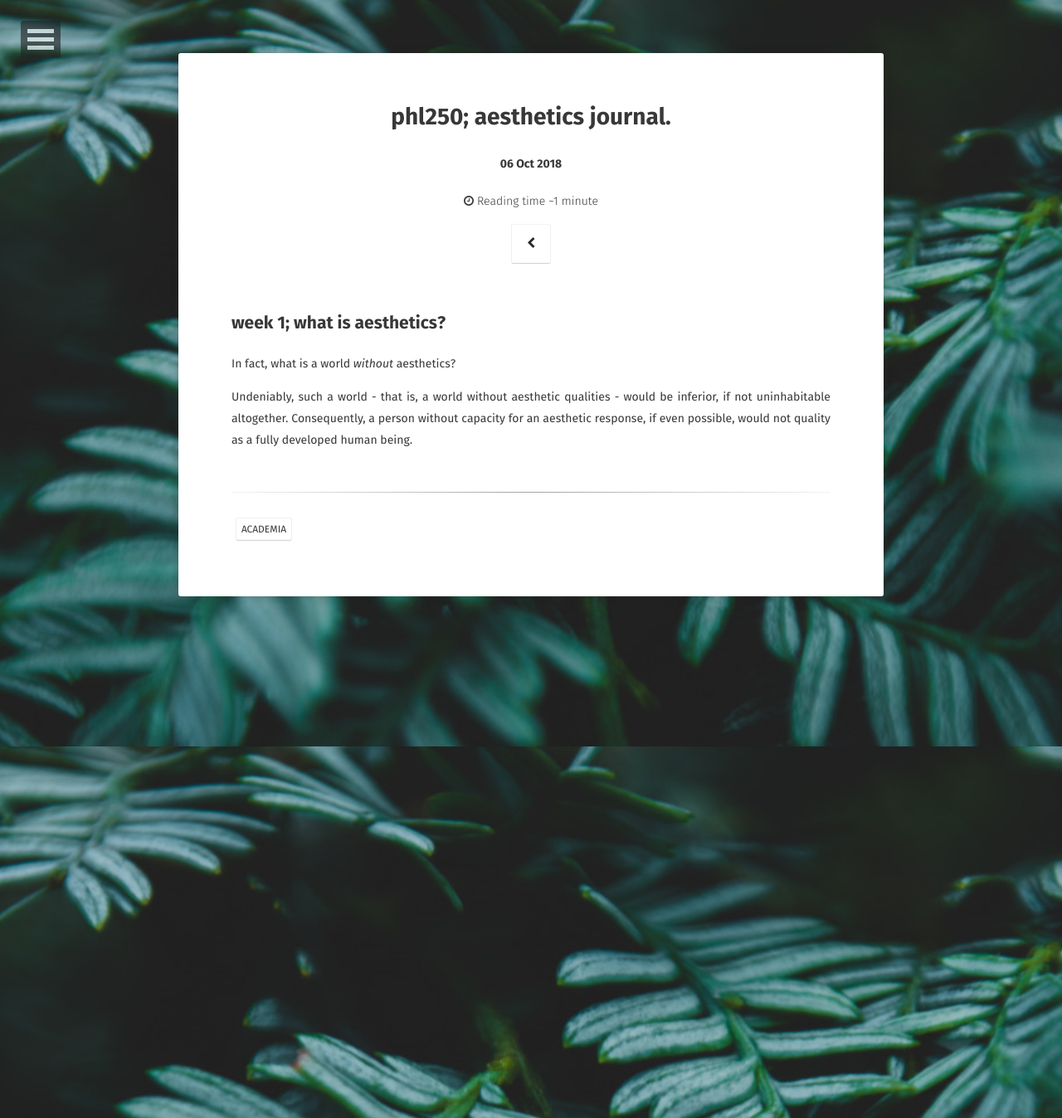
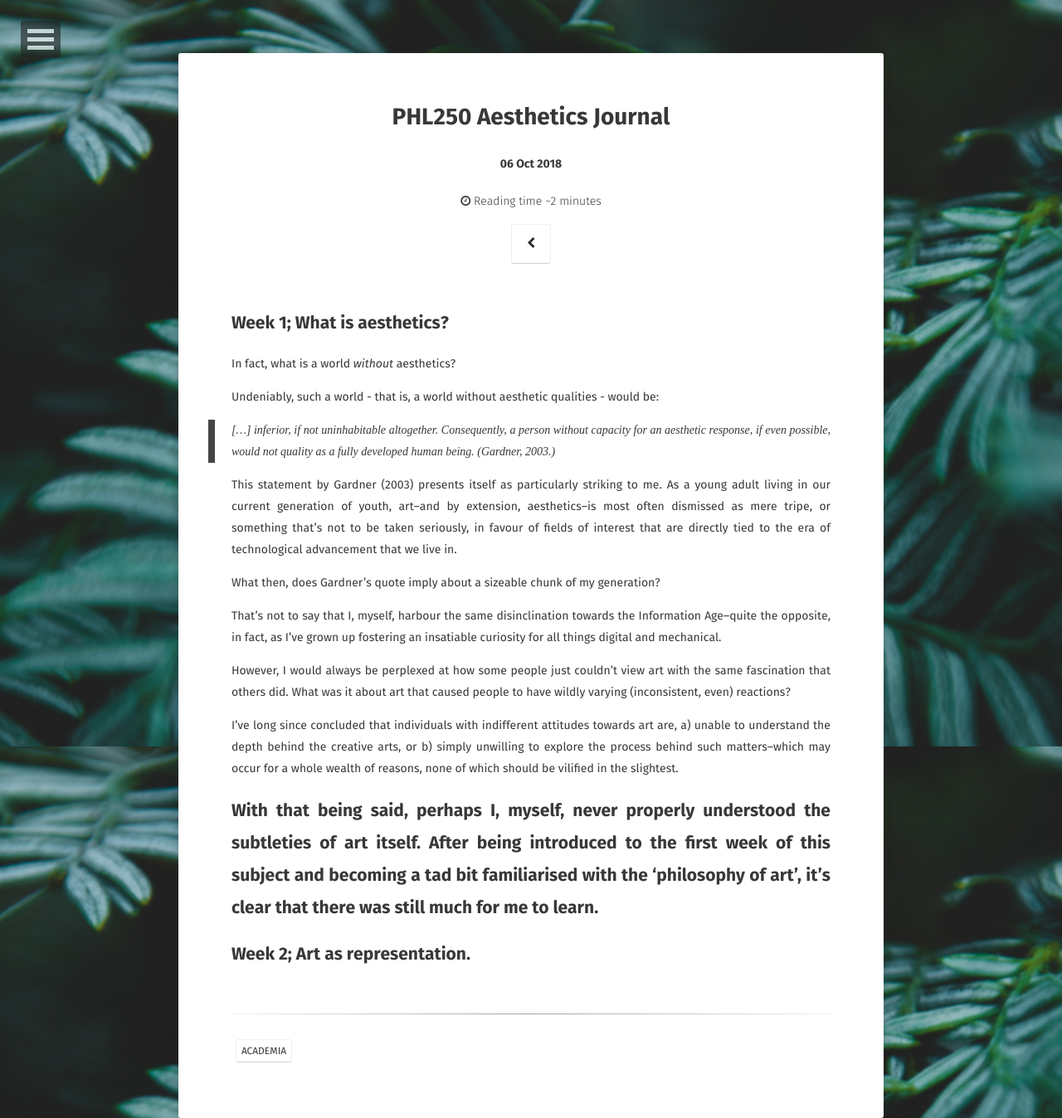
Before and after one commit to pvulus/pvulus.github.io, a Jekyll site: the page built from _posts/academia/2018-10-06-phl250-aesthetics-journal.md, in a window 1280 px wide. Shown: the whole page at 83% size. Built offline with Jekyll 4.4.1, drawn with Linux system fonts in a browser that asks for light colours; some web fonts are replaced.

Commit message:
2018-10-20 / j. entry 1

```diff
--- a/_posts/academia/2018-10-06-phl250-aesthetics-journal.md
+++ b/_posts/academia/2018-10-06-phl250-aesthetics-journal.md
@@ -1,12 +1,27 @@
 ---
 layout: post
-title:  "phl250; aesthetics journal."
+title:  "PHL250 Aesthetics Journal"
 date: 2018-10-06
-excerpt: "my aesthetics journal submission for phl250; philosophy of arts and literature."
+excerpt: "My aesthetics journal submission for PHL250; Philosophy of Arts and Literature."
 project: true
 tags: [academia]
 ---
-## week 1; what is aesthetics?
+## Week 1; What is aesthetics?
 In fact, what is a world *without* aesthetics?
 
-Undeniably, such a world - that is, a world without aesthetic qualities - would be inferior, if not uninhabitable altogether. Consequently, a person without capacity for an aesthetic response, if even possible, would not quality as a fully developed human being.
+Undeniably, such a world - that is, a world without aesthetic qualities - would be:
+> [...] inferior, if not uninhabitable altogether. Consequently, a person without capacity for an aesthetic response, if even possible, would not quality as a fully developed human being. (Gardner, 2003.)
+
+This statement by Gardner (2003) presents itself as particularly striking to me. As a young adult living in our current generation of youth, art--and by extension, aesthetics--is most often dismissed as mere tripe, or something that's not to be taken seriously, in favour of fields of interest that are directly tied to the era of technological advancement that we live in.
+
+What then, does Gardner's quote imply about a sizeable chunk of my generation?
+
+That's not to say that I, myself, harbour the same disinclination towards the Information Age--quite the opposite, in fact, as I've grown up fostering an insatiable curiosity for all things digital and mechanical.
+
+However, I would always be perplexed at how some people just couldn't view art with the same fascination that others did. What was it about art that caused people to have wildly varying (inconsistent, even) reactions?
+
+I've long since concluded that individuals with indifferent attitudes towards art are, a) unable to understand the depth behind the creative arts, or b) simply unwilling to explore the process behind such matters--which may occur for a whole wealth of reasons, none of which should be vilified in the slightest.
+
+With that being said, perhaps I, myself, never properly understood the subtleties of art itself. After being introduced to the first week of this subject and becoming a tad bit familiarised with the 'philosophy of art', it's clear that there was still much for me to learn.
+---
+## Week 2; Art as representation.
```
